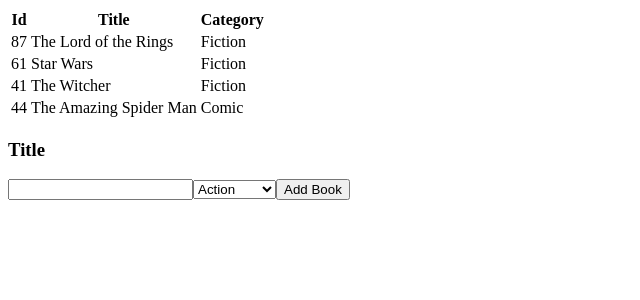
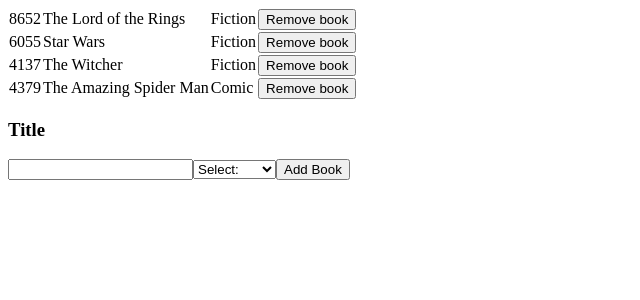
Before and after one commit to karthykarthick/book_store, a React (Create React App) app: page / in a window 1280 px wide. Shown: the top 300 px of the page, without its empty margins (0-640 px from the left). Built offline with nearby package versions, Linux system fonts and the light colour scheme.

Commit message:
added requirements

```diff
--- a/src/components/Book.js
+++ b/src/components/Book.js
@@ -1,7 +1,12 @@
 import PropTypes from 'prop-types';
 
 const Book = props => {
-  const { id, title, category } = props;
+  const {
+    id,
+    title,
+    category,
+    handleRemoveBook,
+  } = props;
   return (
     <tr>
       <td>
@@ -13,6 +18,9 @@
       <td>
         {category}
       </td>
+      <td>
+        <button onClick={() => handleRemoveBook(id)} type="button">Remove book</button>
+      </td>
     </tr>
   );
 };
@@ -21,6 +29,7 @@
   id: PropTypes.number.isRequired,
   title: PropTypes.string.isRequired,
   category: PropTypes.string.isRequired,
+  handleRemoveBook: PropTypes.func.isRequired,
 };
 
 export default Book;
--- a/src/containers/BooksForm.js
+++ b/src/containers/BooksForm.js
@@ -1,14 +1,78 @@
+import React, { Component } from 'react';
+import { connect } from 'react-redux';
+import PropTypes from 'prop-types';
+import { addBook } from '../actions/index';
+
 const CATEGORIES = ['Action', 'Biography', 'History', 'Horror', 'Kids', 'Learning', 'Sci-Fi'];
 
-const BooksForm = () => (
-  <form>
-    <h3 htmlFor="title">Title</h3>
-    <input type="text" id="title" />
-    <select>
-      {CATEGORIES.map(category => <option key={category} value={category}>{category}</option>)}
-    </select>
-    <button type="button">Add Book</button>
-  </form>
-);
+class BooksForm extends Component {
+  constructor(props) {
+    super(props);
+    this.state = {
+      title: '',
+      category: '',
+    };
+    this.handleChange = this.handleChange.bind(this);
+    this.handleSubmit = this.handleSubmit.bind(this);
+  }
 
-export default BooksForm;
+  handleChange(event) {
+    if (event.target.nodeName === 'INPUT') {
+      this.setState({
+        ...event,
+        title: event.target.value,
+      });
+    } else if (event.target.nodeName === 'SELECT') {
+      this.setState({
+        ...event,
+        category: event.target.value,
+      });
+    }
+  }
+
+  handleSubmit() {
+    const { title, category } = this.state;
+    const { addBook } = this.props;
+    const book = {
+      title,
+      category,
+      id: Number((Math.random() * 10000).toFixed(0)),
+    };
+
+    this.setState({
+      title: '',
+      category: '',
+    });
+
+    addBook(book);
+  }
+
+  render() {
+    const { title, category } = this.state;
+    return (
+      <form>
+        <h3 htmlFor="title">Title</h3>
+        <input onChange={this.handleChange} type="text" id="title" value={title} />
+        <select onChange={this.handleChange} value={category}>
+          <option>Select:</option>
+          {CATEGORIES.map(category => (
+            <option key={category}>
+              {category}
+            </option>
+          ))}
+        </select>
+        <button type="button" onClick={this.handleSubmit}>Add Book</button>
+      </form>
+    );
+  }
+}
+
+const mapDispatchToProps = dispatch => ({
+  addBook: book => dispatch(addBook(book)),
+});
+
+BooksForm.propTypes = {
+  addBook: PropTypes.func.isRequired,
+};
+
+export default connect(null, mapDispatchToProps)(BooksForm);
--- a/src/containers/BooksList.js
+++ b/src/containers/BooksList.js
@@ -1,29 +1,35 @@
-/* eslint-disable */
 import React, { Component } from 'react';
 import { connect } from 'react-redux';
+import PropTypes from 'prop-types';
 import Book from '../components/Book';
+import { deleteBook } from '../actions/index';
 
 class BooksList extends Component {
+  constructor(props) {
+    super(props);
+    this.handleRemoveBook = this.handleRemoveBook.bind(this);
+  }
+
+  handleRemoveBook(id) {
+    const { removeBook } = this.props;
+    removeBook(id);
+  }
+
   render() {
-    const bookArr = Object.values(this.props.books.books);
+    const bookArr = Object.values(this.props.books.books); // eslint-disable-line
     return (
-      <div>
-        <table>
-          <tbody>
-            <tr>
-              <th>Id</th>
-              <th>Title</th>
-              <th>Category</th>
-            </tr>
-
-            {bookArr.map(book => (
-              <Book key={book.id} id={book.id} title={book.title} category={book.category} />
-            ))}
-
-          </tbody>
-        </table>
-      </div>
-
+      bookArr.map(book => { // eslint-disable-line
+        const { id, title, category } = book;
+        return (
+          <Book
+            key={id}
+            id={id}
+            title={title}
+            category={category}
+            handleRemoveBook={this.handleRemoveBook}
+          />
+        );
+      })
     );
   }
 }
@@ -34,4 +40,19 @@
   });
 }
 
-export default connect(mapStateToProps)(BooksList);
+BooksList.propTypes = {
+  removeBook: PropTypes.func.isRequired,
+  books: PropTypes.shape({
+    books: PropTypes.arrayOf(PropTypes.object),
+  }),
+};
+
+BooksList.defaultProps = {
+  books: [{}],
+};
+
+const mapDispatchToProps = dispatch => ({
+  removeBook: id => dispatch(deleteBook(id)),
+});
+
+export default connect(mapStateToProps, mapDispatchToProps)(BooksList);
--- a/src/reducers/books.js
+++ b/src/reducers/books.js
@@ -1,6 +1,6 @@
 import { CREATE_BOOK, REMOVE_BOOK } from '../actions/constants';
 
-const roundID = () => Number((Math.random() * 100).toFixed(0));
+const roundID = () => Number((Math.random() * 10000).toFixed(0));
 
 const bookData = {
   books: [
@@ -28,13 +28,16 @@
 };
 
 const booksReducer = (state = bookData, action) => {
+  const books = state.books; // eslint-disable-line
   switch (action.type) {
     case CREATE_BOOK:
-      // do something here
+      if (action.book !== undefined) {
+        books.push(action.book);
+        return ({ books });
+      }
       break;
     case REMOVE_BOOK:
-      // do other thing here
-      break;
+      return ({ books: books.filter(book => book.id !== action.book) });
     default:
       return state;
   }
```
